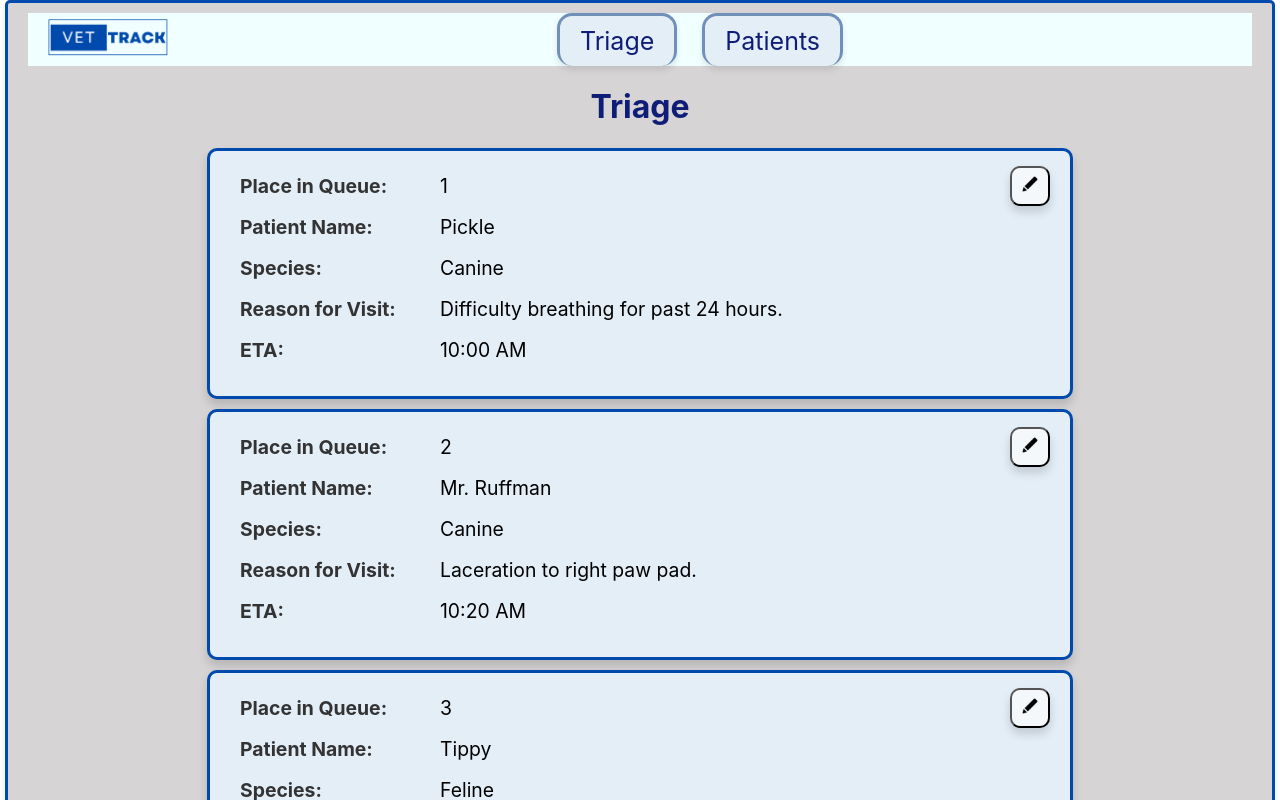
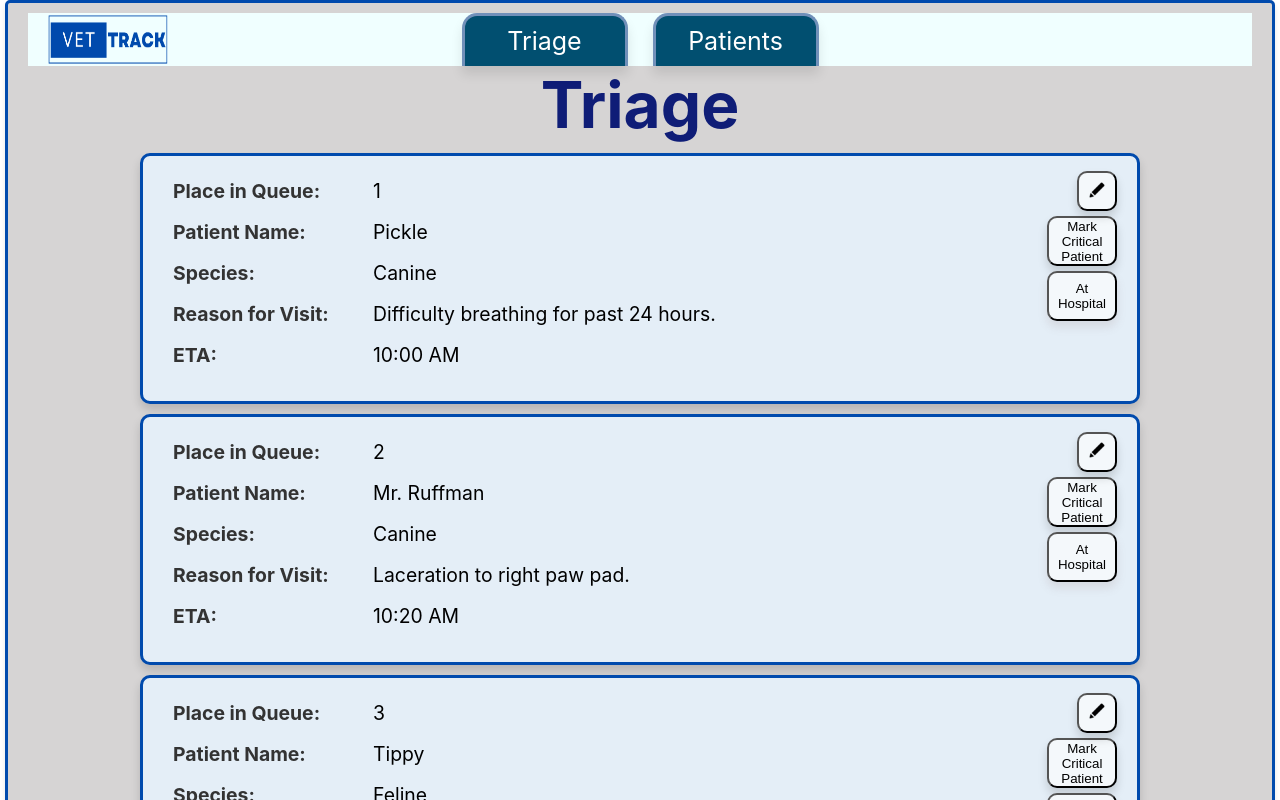
Before and after one commit to mharan71/vet_triage, a React (Create React App) app in the folder frontend/: page / in a window 1280 px wide. Shown: the top 800 px of the page. Built offline with nearby package versions, Linux system fonts and the light colour scheme.

Commit message:
Add CountUpTimer component and associated styles, update PatientBoxTriage and Triage functionality, and include new pencil icon variant

```diff
--- a/frontend/package.json
+++ b/frontend/package.json
@@ -6,11 +6,13 @@
     "@testing-library/jest-dom": "^5.17.0",
     "@testing-library/react": "^13.4.0",
     "@testing-library/user-event": "^13.5.0",
+    "icons": "^1.0.0",
     "react": "^18.3.1",
     "react-beautiful-dnd": "^13.1.1",
     "react-dom": "^18.3.1",
     "react-router-dom": "^6.27.0",
     "react-scripts": "5.0.1",
+    "styled-components": "^6.1.13",
     "web-vitals": "^2.1.4"
   },
   "scripts": {
--- a/frontend/src/CSS/App.css
+++ b/frontend/src/CSS/App.css
@@ -1,50 +1,27 @@
 .App {
-
   padding: 10px 20px;
   flex: 1;
   border: solid #004AAD;
-
   border-radius: 5px;
   text-align: center;
   margin: 0 5px;
   text-decoration: none;
   color: rgb(15, 29, 119);
   background-color: rgb(214, 212, 212);
-
   box-shadow: 0 4px 6px rgba(0, 0, 0, 0.1);
 }
 
-.App-logo {
-  height: 40vmin;
-  pointer-events: none;
+.Triage-header {
+  font-size: 4em;
+  text-align: center;
 }
 
-@media (prefers-reduced-motion: no-preference) {
-  .App-logo {
-    animation: App-logo-spin infinite 20s linear;
-  }
+.Owner-header {
+  font-size: 3em;
+  text-align: center;
 }
 
-.App-header {
-  background-color: #282c34;
-  min-height: 100vh;
-  display: flex;
-  flex-direction: column;
-  align-items: center;
-  justify-content: center;
-  font-size: calc(10px + 2vmin);
-  color: white;
+.Patient-header {
+  font-size: 3em;
+  text-align: center;
 }
-
-.App-link {
-  color: #61dafb;
-}
-
-@keyframes App-logo-spin {
-  from {
-    transform: rotate(0deg);
-  }
-  to {
-    transform: rotate(360deg);
-  }
-}
--- /dev/null
+++ b/frontend/src/CSS/CountUpTimer.css
@@ -0,0 +1,18 @@
+.timer {
+    position: relative;
+    margin: auto;
+    margin-bottom: 10px;
+    text-align: center;
+    color: black;
+    font-size: 1.1em;
+    background-color: #d0ddf9;
+    box-shadow: 0 6px 10px rgba(0, 0, 0, 0.15);
+    border: solid #004AAD;
+    border-radius: 10px;
+    width: 58%;
+}
+
+.timer-cont {
+    justify-content: center;
+    margin-left: 85px;
+}
--- a/frontend/src/CSS/Navigation.css
+++ b/frontend/src/CSS/Navigation.css
@@ -1,38 +1,50 @@
 .navigation {
+  position: relative;
   display: flex;
   color: #004AAD;
   align-items: center;
   background-color:azure;
   padding: 0 20px;
+  width: 100%;
+  box-sizing: border-box;
+  justify-content: center;
 }
 
 .navigationTabs {
   display: flex;
-  margin: 0 auto;
+  flex: 1;
   justify-content: center;
-  display: flex;
   gap: 15px;
   font-size: 25px;
 
 }
 
 .navigationLogo {
-
+  position: absolute;
+  left: 20px;
+  max-height: 60px;
   width: 120px;
-  height: 100%;
+  height: 95%;
   padding: 0;
+  margin-right: 20px;
+  transform: translateY(-50%);
 }
 
 .tabs {
+  width: 120px;
   padding: 10px 20px;
-  flex: 1;
   border: solid #7190b9;
   border-bottom: none;
-  border-radius: 15px;
+  border-radius: 15px 15px 0 0;
   text-align: center;
   margin: 0 5px;
   text-decoration: none;
-  color: rgb(15, 29, 119);
-  background-color: #e4eef7;
-  box-shadow: 0 4px 6px rgba(0, 0, 0, 0.1);
+  color: rgb(255, 255, 255);
+  background-color: #014f70;
+  box-shadow: 0 8px 12px rgba(0, 0, 0, 0.1);
 }
+
+.tabs:hover {
+  background-color: #a1caff;
+  color: black;
+}
--- a/frontend/src/CSS/PatientBoxPatient.css
+++ b/frontend/src/CSS/PatientBoxPatient.css
@@ -1,5 +1,3 @@
-
-
 .PatientBoxPatients {
     padding: 20px 30px;
     flex: 1;
@@ -117,6 +115,7 @@
 
 .save-button:hover {
     background-color: #004AAD;
+    color: white;
 }
 
 .expanded-box {
--- a/frontend/src/CSS/PatientBoxTriage.css
+++ b/frontend/src/CSS/PatientBoxTriage.css
@@ -1,11 +1,11 @@
 .PatientBoxTriage {
     position: relative;
-    padding: 20px 30px;
+    padding: 20px 150px 20px 30px;
     flex: 1;
     border: solid #004AAD;
     border-radius: 10px;
-    width: 80%;
-    max-width: 800px;
+    width: 90%;
+    max-width: 1000px;
     text-align: left;
     margin: 10px auto;
     text-decoration: none;
@@ -14,6 +14,7 @@
     line-height: 1.6;
     background-color: #e4eef7;
     box-shadow: 0 6px 10px rgba(0, 0, 0, 0.15);
+    box-sizing: border-box;
   }
 
 .PatientBoxTriage p {
@@ -33,6 +34,8 @@
     margin-bottom: 10px;
     color: black;
     font-size: 1.1em;
+    flex-wrap: nowrap;
+    overflow: hidden;
 }
 
 .form-group input {
@@ -69,6 +72,7 @@
 
 .edit-button:hover {
     background-color: #004AAD;
+    color: white;
 }
 
 .save-button {
@@ -87,3 +91,47 @@
 .save-button:hover {
     background-color: #004AAD;
 }
+
+.PatientBoxTriage.critical {
+    background-color: rgb(247, 138, 138);
+    border-color: black;
+    color: white;
+}
+
+.button-critical {
+    position: absolute;
+    top: 60px;
+    right: 20px;
+    width: 70px;
+    height: 50px;
+    border-radius: 10px;
+    align-items: left;
+    box-shadow: 0 6px 10px rgba(0, 0, 0, 0.15);
+    background-color: #f4f8fb;
+    text-align: center;
+}
+
+.button-critical:hover {
+    background-color: #ec5252;
+    color: white;
+    font: 1.2em;
+}
+
+.here-button {
+    position: absolute;
+    top: 115px;
+    right: 20px;
+    width: 70px;
+    height: 50px;
+    border-radius: 10px;
+    align-items: left;
+    box-shadow: 0 6px 10px rgba(132, 104, 104, 0.15);
+    background-color: #f4f8fb;
+    text-align: center;
+}
+
+.here-button:hover {
+    background-color: #004AAD;
+    color: white;
+    font: 1.2em;
+}
--- /dev/null
+++ b/frontend/src/Components/CountUpTimer.js
@@ -0,0 +1,71 @@
+import React from 'react';
+import { useState , useEffect, useRef} from 'react';
+import '../CSS/CountUpTimer.css';
+
+// Description: How to create a countdown timer in React JS
+// Source: How to create a countdown timer in React JS using React hooks useState & useEffect v2
+// Reference: https://www.youtube.com/watch?v=GA2LdsTmW1k
+
+// Description: How to implement useEffect hook
+// Source: How to create a countdown timer in React JS using React hooks useState & useEffect v2, Learn Web Dev with Norbert
+// Reference: https://react.dev/reference/react/useEffect
+
+
+// Function that tracks and displays the elapsed time (seconds, minutes, hours)
+
+function CountUpTimer({running}) {
+    // Variables that track state of time, reference variable for previous seconds
+    const [hours, setHours] = useState(0);
+    const [minutes, setMinutes] = useState(0);
+    const [seconds, setSeconds] = useState(0);
+    const prevSeconds = useRef();
+
+    // When running is true, seconds increment by 1
+    useEffect(() => {
+        let time;
+        if (running) {
+            time = setInterval (() => {
+                setSeconds((prevSeconds) => {
+                    if (prevSeconds === 59) {
+                        return 0;
+                    } else {
+                        return prevSeconds + 1;
+                    }
+                });
+            }, 1000);
+        }
+        // Clear timer when running changes
+        return () => clearInterval(time);
+    }, [running]);
+
+    // Determines if seconds have gone from 59 to 0, at which point minutes increment by 1.  When minutes go from 59 to 0, hours increment by one.
+    useEffect(() => {
+        if (running) {
+            if (prevSeconds.current === 59 && seconds === 0) {
+                setMinutes((prevMinutes) => {
+                    if (prevMinutes === 59) {
+                        setHours((prevHours) => prevHours +1);
+                        return 0;
+                    } else {
+                        return prevMinutes + 1;
+                    }
+                });
+            }
+            prevSeconds.current = seconds;
+        }
+        }, [seconds, running]);
+
+
+    // Render hours, minutes, and seconds
+    return (
+        <div className='timer-cont'>
+            <div className='timer'>
+                <strong>Time Waiting: </strong>
+                {hours} Hours {minutes} Minutes {seconds} Seconds
+            </div>
+        </div>
+    );
+}
+
+
+export default CountUpTimer;
--- a/frontend/src/Components/PatientBoxTriage.js
+++ b/frontend/src/Components/PatientBoxTriage.js
@@ -2,6 +2,7 @@ import React from 'react';
 import { useState } from 'react';
 import '../CSS/PatientBoxTriage.css';
 import pencil from '../images/pencil.png';
+import CountUpTimer from './CountUpTimer';
 
 // Description: Managing state using React
 // Source: Managing State document on React.dev
@@ -27,10 +28,13 @@ function PatientBoxTriage ({order, patientName, species, visitReason, ETA, onSav
 
     // Enables toggling between view and edit, holds the edited PAtient name and visit reason values
     const [editing, setEditing] = useState(false);
+    const [critical, setCritical] = useState(false);
+    const [timer, setTimer] = useState(false);
     const [editedPatientName, setEditedPatientName] = useState(patientName);
     const [editedSpecies, setEditedSpecies] = useState(species);
     const [editedVisitReason, setEditedVisitReason] = useState(visitReason);
     const [editedETA, setEditedETA] = useState(ETA);
+    const [hideETA, setHideETA] = useState(false);
 
     // Function that enables saved changes
     const handleChange = () => {
@@ -38,9 +42,29 @@ function PatientBoxTriage ({order, patientName, species, visitReason, ETA, onSav
         onSave(editedPatientName, editedSpecies, editedVisitReason, editedETA);
     };
 
+    const handleCritical = () => {
+        setCritical(!critical);
+
+    };
+
+    const handleTimer = () => {
+        setTimer(!timer);
+        setHideETA(!hideETA);
+    };
+
+
 
     return (
-        <div className ="PatientBoxTriage">
+
+        <div className={`PatientBoxTriage ${critical ? 'critical' : ''}`}>
+            <button onClick={handleCritical} className='button-critical'>
+                {critical ? 'Unmark Critical Patient' : 'Mark Critical Patient'}
+            </button>
+            <button onClick={handleTimer} className="here-button">
+                {timer ? 'Left Hospital': 'At Hospital'}
+            </button>
+            {timer && <CountUpTimer running={true}/>}
+
             {/*} Editing mode that enables editing of patient details{*/}
             {editing ? (
                 <div>
@@ -49,7 +73,7 @@ function PatientBoxTriage ({order, patientName, species, visitReason, ETA, onSav
                     </button>
                     <div className='form-group'>
                         <label><strong>Place in Queue: </strong></label>
-                        <label>{order}.</label>
+                        <label>{order}</label>
                     </div>
                     <div className='form-group'>
                         <label><strong>Patient Name: </strong></label>
@@ -87,9 +111,16 @@ function PatientBoxTriage ({order, patientName, species, visitReason, ETA, onSav
                     <div className='form-group'>
                         <strong>Reason for Visit: </strong><span>{visitReason}</span>
                     </div>
-                    <div className='form-group'>
+                    {hideETA ? (
+                        <div className='form-group'>
+                        </div>
+                    )
+                    :
+                    (
+                        <div className='form-group'>
                         <strong>ETA: </strong><span>{editedETA}</span>
-                    </div>
+                        </div>
+                    )}
                 </div>
             )}
         </div>
--- a/frontend/src/Components/Patients.js
+++ b/frontend/src/Components/Patients.js
@@ -66,9 +66,7 @@ function Patients () {
         <div className="Patients">
             <Navigation />
             <header className="Owner-header">
-                <h1>
                     <strong>Owner</strong>
-                </h1>
             </header>
              {/* Description: Using map method to create list of patients in numbered order.
             Source: Rendering List document on React.dev
@@ -90,9 +88,7 @@ function Patients () {
             }
             </div>
             <header className= "Patient-header">
-                <h1>
                  <strong>Patient</strong>
-                </h1>
             </header>
 
             {/* Iterating over patients, creating PatientBoxPatients component for each */}
--- a/frontend/src/Components/Triage.js
+++ b/frontend/src/Components/Triage.js
@@ -70,16 +70,18 @@ function Triage () {
         <div className="Triage">
             <Navigation />
             <header className= "Triage-header">
-                <h1>
                  <strong>Triage</strong>
-                </h1>
             </header>
             <DragDropContext onDragEnd={handleDrag}>
                 <Droppable droppableId="patient">
                     {(provided) => (
                         <div className="queue" {...provided.droppableProps}
                         ref={provided.innerRef}>
+                        {/* Description: Using map method to create list of patients in numbered order.
+                         Source: Rendering List document on React.dev
+                        Reference: https://react.dev/learn/rendering-lists, https://legacy.reactjs.org/docs/lists-and-keys.html */}
 
+                        {/* Iterating over patient list, creating PatientBoxTriage component for each */}
                         {patients.map((patient, index) => (
                             <Draggable key = {patient.id} draggableId={String(patient.id)} index = {index}>
                                 {(provided) => (
@@ -105,12 +107,6 @@ function Triage () {
                         {provided.placeholder}
                         </div>
                     )}
-            {/* Description: Using map method to create list of patients in numbered order.
-            Source: Rendering List document on React.dev
-            Reference: https://react.dev/learn/rendering-lists, https://legacy.reactjs.org/docs/lists-and-keys.html */}
-
-            {/* Iterating over patient list, creating PatientBoxTriage component for each */}
-
                 </Droppable>
             </DragDropContext>
         </div>
```
Also changed, not shown: frontend/src/images/pencil-white.png (added), 1 other file (tests, documents, lock files or other folders).
